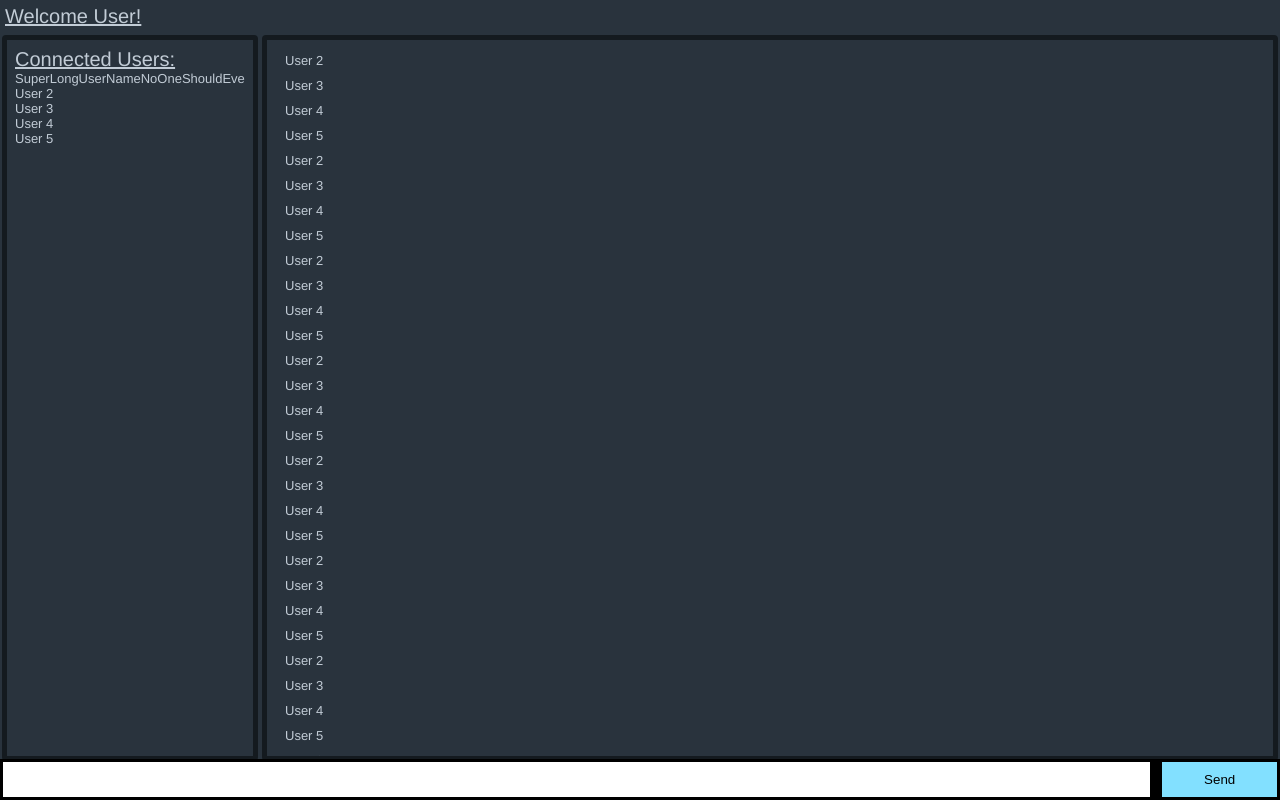
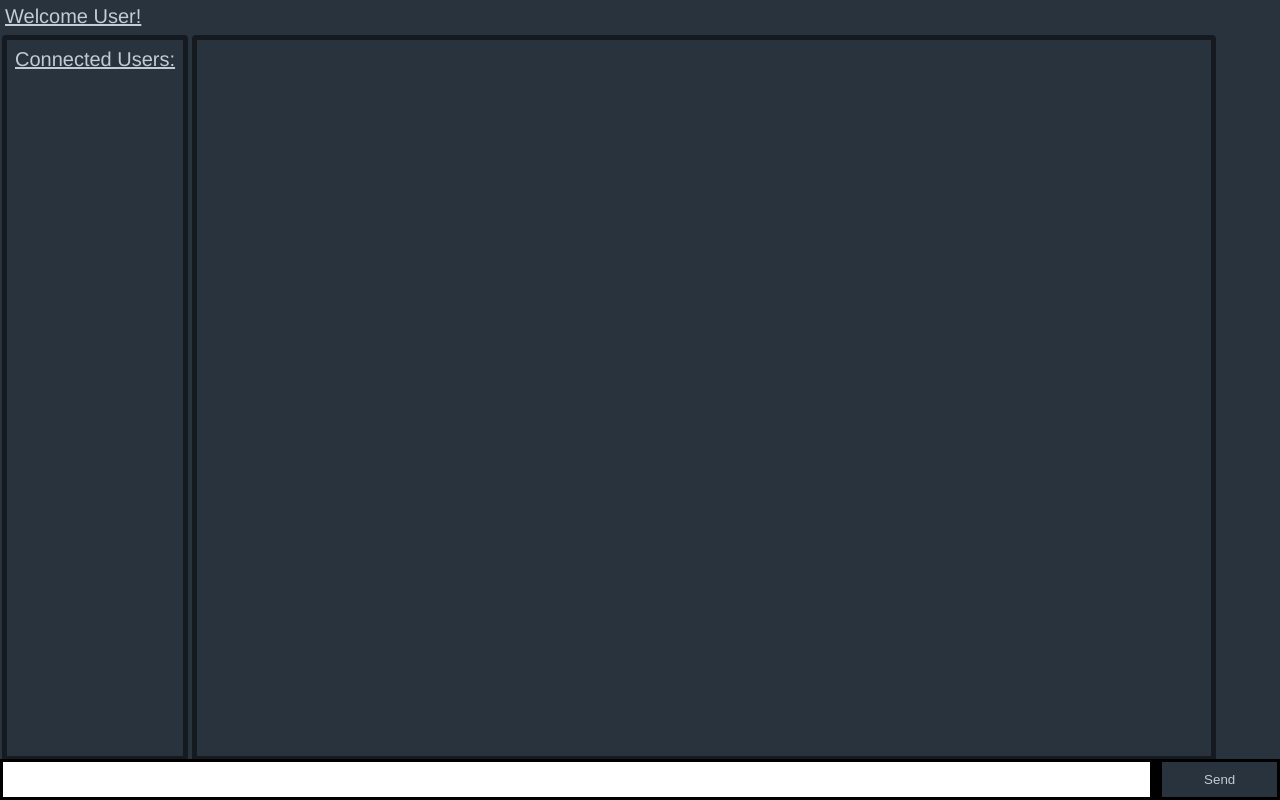
Before and after one commit to NyleVII/Chatroom, a website: page index.html in a window 1280 px wide. Drawn offline with nearby package versions, Linux system fonts and the light colour scheme; no server answers.

Commit message:
User list updating (in progress, server side)

```diff
--- a/client.js
+++ b/client.js
@@ -5,6 +5,7 @@ let userObj = {
 
 $(document).ready(() => {
 	var socket = io();
+
 	$('form').submit(function (e) {
 		e.preventDefault(); // prevents page reloading
 		socket.emit('chat message', $('#m').val());
@@ -30,4 +31,8 @@ $(document).ready(() => {
 		}
 	});
 
+	socket.on("id update", function(newID){
+		userObj.uuid = newID;
+	});
+
 });
--- a/index.html
+++ b/index.html
@@ -15,61 +15,15 @@
 		<div id="users" class="column">
 			<span class="title">Connected Users:</span>
 			<ul id="userlist">
-				<li>SuperLongUserNameNoOneShouldEverHaveIguessthisneedstobelongerstill</li>
-				<li>User 2</li>
-				<li>User 3</li>
-				<li>User 4</li>
-				<li>User 5</li>
 		</div>
-
 		<div id="chat" class="column">
-			<ul id="messages">
-				<li>User 2</li>
-				<li>User 3</li>
-				<li>User 4</li>
-				<li>User 5</li>
-				<li>User 2</li>
-				<li>User 3</li>
-				<li>User 4</li>
-				<li>User 5</li>
-				<li>User 2</li>
-				<li>User 3</li>
-				<li>User 4</li>
-				<li>User 5</li>
-				<li>User 2</li>
-				<li>User 3</li>
-				<li>User 4</li>
-				<li>User 5</li>
-				<li>User 2</li>
-				<li>User 3</li>
-				<li>User 4</li>
-				<li>User 5</li>
-				<li>User 2</li>
-				<li>User 3</li>
-				<li>User 4</li>
-				<li>User 5</li>
-				<li>User 2</li>
-				<li>User 3</li>
-				<li>User 4</li>
-				<li>User 5</li>
-				<li>User 2</li>
-				<li>User 3</li>
-				<li>User 4</li>
-				<li>User 5</li>
-				<li>User 2</li>
-				<li>User 3</li>
-				<li>User 4</li>
-				<li>User 5</li>
-			</ul>
-
+			<ul id="messages"></ul>
 		</div>
 		<form action="">
 			<input id="m" autocomplete="off" /><button>Send</button>
 		</form>
 	</div>
 
-
-	</div>
 	<script src="/socket.io/socket.io.js"></script>
 	<script src="/socket.io/socket.io.js"></script>
 	<script src="https://code.jquery.com/jquery-1.11.1.js"></script>
--- a/styles/style.css
+++ b/styles/style.css
@@ -29,7 +29,8 @@ form input {
 
 form button {
     width: 9%;
-    background: rgb(130, 224, 255);
+    background: #29333d;
+    color: #c2ccd6;
     border: none;
     padding: 10px;
     float: right;
```
Also changed, not shown: index.js (+40 -2 lines).
